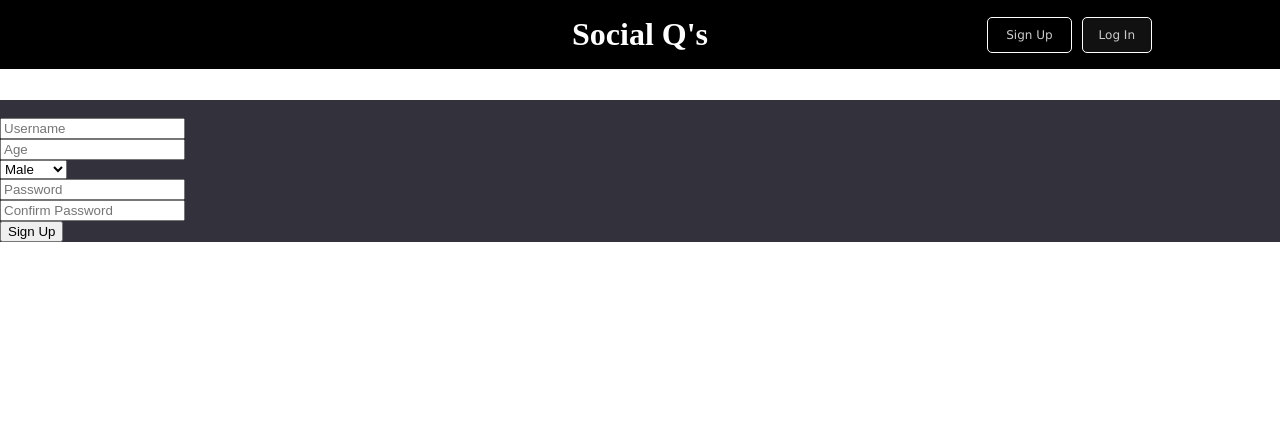
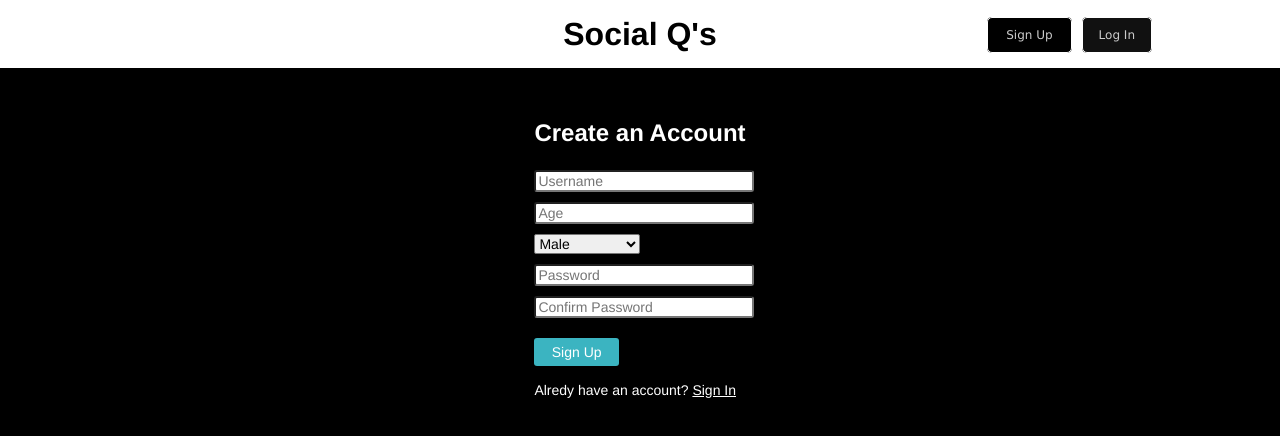
Before and after one commit to jkern-dev/SocialQ, a React app in the folder frontend/: page /#/signup in a window 1280 px wide. Built offline with nearby package versions, Linux system fonts and the light colour scheme.

Commit message:
add styling

```diff
--- a/frontend/public/stylesheets/navbar/navbar.css
+++ b/frontend/public/stylesheets/navbar/navbar.css
@@ -1,9 +1,13 @@
 
 body {
+    top: 0;
+    left: 0;
+    right: 0;
+    bottom: 0;
+    height: 100%;
     margin: 0;
-    height: 100%;
     top: 0;
-    width: 100%;
+    position: absolute;
 }
 
 .app-page{
@@ -11,16 +15,16 @@ body {
     left: 0;
     right: 0;
     bottom: 0;
-    height: 100%;
+    height: 800px;
     width: 100%;
-    background: #33313b;
+    background: black;
 }
 #root {
     width: 100%;
 }
 .navbar-container{
     position: fixed;
-    background-color: black;
+    background-color: white;
     height: 69px;
     width: 100%;
     z-index: 30;
@@ -30,6 +34,7 @@ body {
     top: 0;
     right: 0;
     left: 0;
+    border-bottom: 1px solid black;
 }
 
 .navbar-header{
@@ -52,11 +57,13 @@ body {
 }
 
 .app-name{
-    color: white;
+    color: black;
     display: inline-block;
     width: max-content;
     flex-basis: 100%;
     text-align: center;
+    font-family: "Helvetica Neue", Helvetica, Arial, sans-serif;
+    /* font-weight: 100;   */
     /* position: absolute; */
 }
 
@@ -70,6 +77,13 @@ body {
     right: 10%
 }
 
+.link-buttons-logged-in{
+    flex: 1;
+    position: absolute;
+    right: 10%;
+    margin-bottom: 10px;
+}
+
 .sign-up{
     text-decoration: none;
     width: 140px;
@@ -77,6 +91,7 @@ body {
     line-height: 30px;
     text-align: left;
     font: 12px/1.4 "Lucida Grande","Lucida Sans Unicode","Lucida Sans",Garuda,Verdana,Tahoma,sans-serif;
+    background-color: black;
     border: 1px solid white;
     border-radius: 5px;
     color: #ccc;
@@ -102,7 +117,7 @@ body {
 .log-out{
     text-decoration: none;
     width: 140px;
-    height: 30px;
+    height: 100%;
     line-height: 30px;
     font: 12px/1.4 "Lucida Grande","Lucida Sans Unicode","Lucida Sans",Garuda,Verdana,Tahoma,sans-serif;
     align-self: left;
@@ -112,6 +127,7 @@ body {
     border-radius: 5px;
     color: #ccc;
     padding: 10px 18px;
+    /* float: right;  */
 }
 
 .question-button-background{
@@ -123,7 +139,7 @@ body {
 
 .question-button-container{
     margin-top: 69px;
-    height: 240px;
+    height: 120px;
     background: white;
     position: relative;
     border: 1px solid black;
@@ -187,3 +203,8 @@ body {
 .rfdb-button:hover{
     background: #048998;
 }
+
+.greeting-logged-in{
+    font-size: 14px;
+    margin: 0;
+}
--- a/frontend/public/stylesheets/session/login-form.css
+++ b/frontend/public/stylesheets/session/login-form.css
@@ -1,3 +1,4 @@
 .login-form{
-    margin-top: 100px;
+    margin-top: 69px;
+    position: relative;
 }
--- a/frontend/public/stylesheets/session/signup-form.css
+++ b/frontend/public/stylesheets/session/signup-form.css
@@ -1,3 +1,122 @@
+.signup-form-container{
+    height: 800px;
+    width: 80%;
+    display: flex;
+    flex-direction: column;
+    /* justify-content: center;  */
+    margin: 0 auto;
+    margin-top: 69px;
+    background: black;
+}
+
+.signup-header{
+    margin: 0 auto;
+    font-family: "Helvetica Neue", Helvetica, Arial, sans-serif;
+    color: white;
+    /* font-weight: 100;  */
+}
 .signup-form{
-    margin-top: 100px;
+    margin: 0 auto;
+    align-self: top;
+    margin-top: 50px;
 }
+
+.session-form{
+    margin-top: 0;
+    width: 100%;
+}
+
+#username{
+    width: 100%;
+    font-family: "Helvetica Neue", Helvetica, Arial, sans-serif;
+    font-size: 14px;
+    margin: 5px 0px;
+    border-radius: 3px;
+}
+
+#age{
+    width: 100%;
+    font-family: "Helvetica Neue", Helvetica, Arial, sans-serif;
+    font-size: 14px;
+    margin: 5px 0px;
+    border-radius: 3px;
+}
+
+#gender{
+    width: 50%;
+    font-family: "Helvetica Neue", Helvetica, Arial, sans-serif;
+    font-size: 14px;
+    margin: 5px 0px;
+    border-radius: 2px;
+}
+
+#password{
+    width: 100%;
+    font-family: "Helvetica Neue", Helvetica, Arial, sans-serif;
+    font-size: 14px;
+    margin: 5px 0px;
+    border-radius: 3px;
+}
+
+#password-two{
+    width: 100%;
+    font-family: "Helvetica Neue", Helvetica, Arial, sans-serif;
+    font-size: 14px;
+    margin: 5px 0px;
+    border-radius: 3px;
+    margin-bottom: 20px;
+}
+
+#signup-form select{
+    font-family: "Helvetica Neue", Helvetica, Arial, sans-serif;
+    font-size: 14px;
+    margin: 3px 0px;
+}
+
+.signup-button{
+    margin-top: 20px;
+    width: 40%;
+    padding: 6px 12px;
+    background-color: #3bb4c1;
+    color: white;
+    border-radius: 3px;
+    border: none;
+    margin: 0 auto;
+    font-family: "Helvetica Neue", Helvetica, Arial, sans-serif;
+    font-size: 14px;
+}
+
+.signup-text{
+    color: white;
+    font-family: "Helvetica Neue", Helvetica, Arial, sans-serif;
+    font-size: 14px;
+}
+
+.signup-link{
+    text-decoration: underline;
+    color: white;
+    font-size: 14px;
+
+}
+
+#login-username{
+    width: 100%;
+    font-family: "Helvetica Neue", Helvetica, Arial, sans-serif;
+    font-size: 14px;
+    margin: 15px 0px 5px 0px;
+    border-radius: 3px;
+}
+
+#login-password{
+    width: 100%;
+    font-family: "Helvetica Neue", Helvetica, Arial, sans-serif;
+    font-size: 14px;
+    margin: 5px 0 15px 0px;
+    border-radius: 3px;
+}
+
+.errors{
+    font-family: "Helvetica Neue", Helvetica, Arial, sans-serif;
+    font-size: 12px;
+    color: white;
+}
--- a/frontend/src/components/navbar/navbar.jsx
+++ b/frontend/src/components/navbar/navbar.jsx
@@ -18,10 +18,10 @@ class NavBar extends React.Component {
   getLinks() {
     if (this.props.loggedIn) {
       return (
-          <div className="link-buttons">
-              <h1>Hello, {this.props.currentUser.username}</h1>
+          <div className="link-buttons-logged-in">
+              <h1 className="greeting-logged-in">Hello, {this.props.currentUser.username}</h1>
               <button onClick = {this.logoutUser} className="log-out">Logout</button>
-              <Link to={'/new_question'}>Submit A Question</Link>
+              <Link to={'/new_question'} className="sign-up">Submit A Question</Link>
           </div>
       );
     } else {
--- a/frontend/src/components/session/login_form.jsx
+++ b/frontend/src/components/session/login_form.jsx
@@ -32,14 +32,14 @@ class LoginForm extends React.Component {
       username: this.state.username,
       password: this.state.password
     };
-    this.props.login(user, this.props.history.push('/'));
+    this.props.login(user, this.props.history.push('/#/'));
   }
 
   renderErrors() {
     return (
       <ul>
         {Object.keys(this.state.errors).map((error,i) => (
-          <li key={`error-${i}`}>
+          <li key={`error-${i}`} className="errors">
             {this.state.errors[error]}
           </li>
         ))}
@@ -49,23 +49,29 @@ class LoginForm extends React.Component {
 
   render() {
     return (
-      <div className="login-form">
-        <form onSubmit={this.handleSubmit}>
+      <div className="signup-form-container">
+      <div className="signup-form">
+          <h2 className="signup-header">Sign In</h2>
+        <form onSubmit={this.handleSubmit} className="session-form">
           <input type="text"
             value = {this.state.username}
             onChange = {this.update("username")}
             placeholder="Username"
+            id="login-username"
           />
           <br />
           <input type="password"
             value = {this.state.password}
             onChange = {this.update("password")}
             placeholder = "Password"
+            id="login-password"
           />
           <br />
-          <input type = "submit" value = "Log In" />
+          <input type = "submit" value = "Log In" className="signup-button"/>
           {this.renderErrors()}
         </form>
+        <p className="signup-text">New to Social Q's? <a href="/#/signup" className="signup-link">Create an Account</a></p>
+      </div>
       </div>
     );
   }
--- a/frontend/src/components/session/signup_form.jsx
+++ b/frontend/src/components/session/signup_form.jsx
@@ -39,14 +39,14 @@ class SignupForm extends React.Component {
       age: this.state.age,
       gender: this.state.gender
     };
-    this.props.signup(user, this.props.history.push('/login'));
+    this.props.signup(user, this.props.history.push('/#/'));
   }
 
   renderErrors() {
     return (
       <ul>
         {Object.keys(this.state.errors).map((error,i) => (
-          <li key={`error-${i}`}>
+          <li key={`error-${i}`} className="errors">
             {this.state.errors[error]}
           </li>
         ))}
@@ -56,23 +56,27 @@ class SignupForm extends React.Component {
 
   render() {
     return (
+      <div className="signup-form-container">
       <div className="signup-form">
-        <form onSubmit={this.handleSubmit}>
-          <div>
+        <h2 className="signup-header">Create an Account</h2>
+        <form onSubmit={this.handleSubmit} className="session-form">
             <br />
             <input type="text"
               value = {this.state.username}
               onChange = {this.update('username')}
               placeholder = "Username"
+              id="username"
             />
             <br />
             <input type="number"
               value = {this.state.age}
               onChange = {this.update('age')}
               placeholder = "Age"
+              id="age"
             />
             <br />
-            <select onChange={this.update('gender')}>
+            <select onChange={this.update('gender')}
+            id="gender">
               <option value="male">Male</option>
               <option value="female">Female</option>
             </select>
@@ -81,18 +85,21 @@ class SignupForm extends React.Component {
               value = {this.state.password}
               onChange = {this.update('password')}
               placeholder = "Password"
+              id="password"
             />
             <br />
             <input type ="password"
               value = {this.state.password2}
               onChange = {this.update('password2')}
               placeholder = "Confirm Password"
+              id="password-two"
             />
             <br />
-            <input type="submit" value = "Sign Up" />
+            <input type="submit" value = "Sign Up" className="signup-button"/>
             {this.renderErrors()}
-          </div>
+            <p className="signup-text">Alredy have an account? <a href="/#/login" className="signup-link">Sign In</a></p>
         </form>
+      </div>
       </div>
     );
   }
--- a/routes/api/questions.js
+++ b/routes/api/questions.js
@@ -7,7 +7,6 @@ const validateQuestionInput = require('../../validation/questions');
 
 // get all questions
 router.get('/', (req,res) => {
-  debugger
   Question.find()
     .sort({date: -1})
     .then(questions => res.json(questions))
--- a/validation/register.js
+++ b/validation/register.js
@@ -20,7 +20,7 @@ module.exports = function validateRegisterInput(data) {
   }
 
   if (Validator.isEmpty(data.password)) {
-    errors.password = "Confirm password is required";
+    errors.password = "Password is required";
   }
 
   if (Validator.isEmpty(data.password2)) {
```
Also changed, not shown: frontend/public/stylesheets/application.scss (line endings or trailing spaces).
